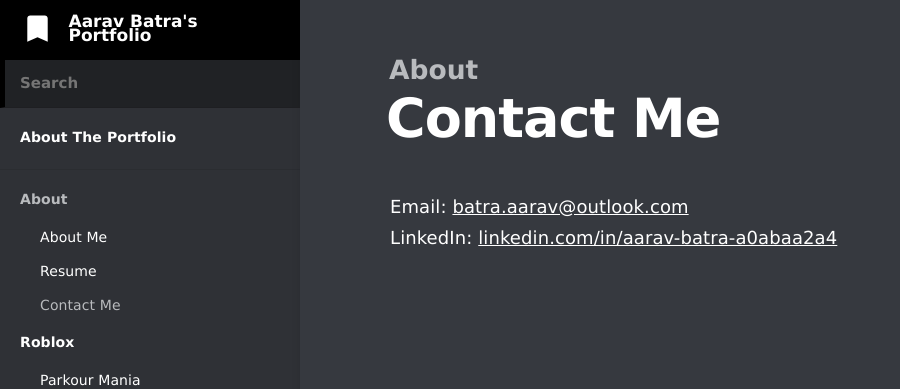
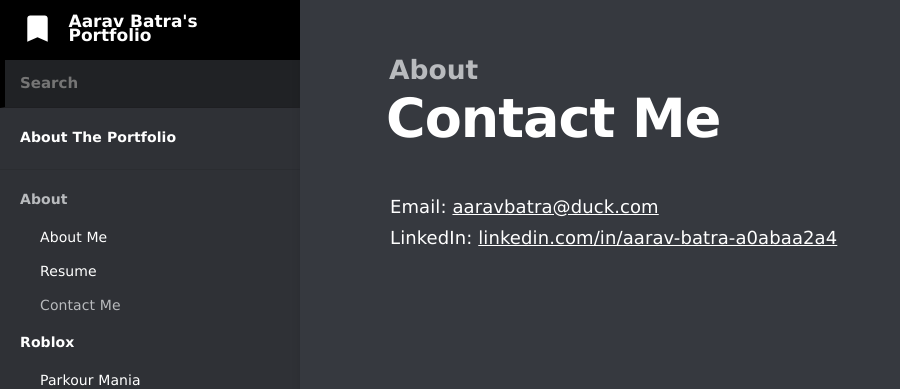
Before and after one commit to batra-aarav/www.aaravbatra.me, a Jekyll site: the page built from _docs/about/contactme.md, in a window 1280 px wide. Shown: the top 389 px of the page, without its empty margins (0-900 px from the left). Built offline with Jekyll 4.4.1, drawn with Linux system fonts in a browser that asks for light colours.

Commit message:
Update contactme.md

```diff
--- a/_docs/about/contactme.md
+++ b/_docs/about/contactme.md
@@ -3,5 +3,5 @@ title: Contact Me
 category: About
 order: 3
 ---
-Email: [batra.aarav@outlook.com](mailto:batra.aarav@outlook.com)<br>
+Email: [aaravbatra@duck.com](mailto:aaravbatra@duck.com)<br>
 LinkedIn: [linkedin.com/in/aarav-batra-a0abaa2a4](https://www.linkedin.com/in/aarav-batra-a0abaa2a4)
```
